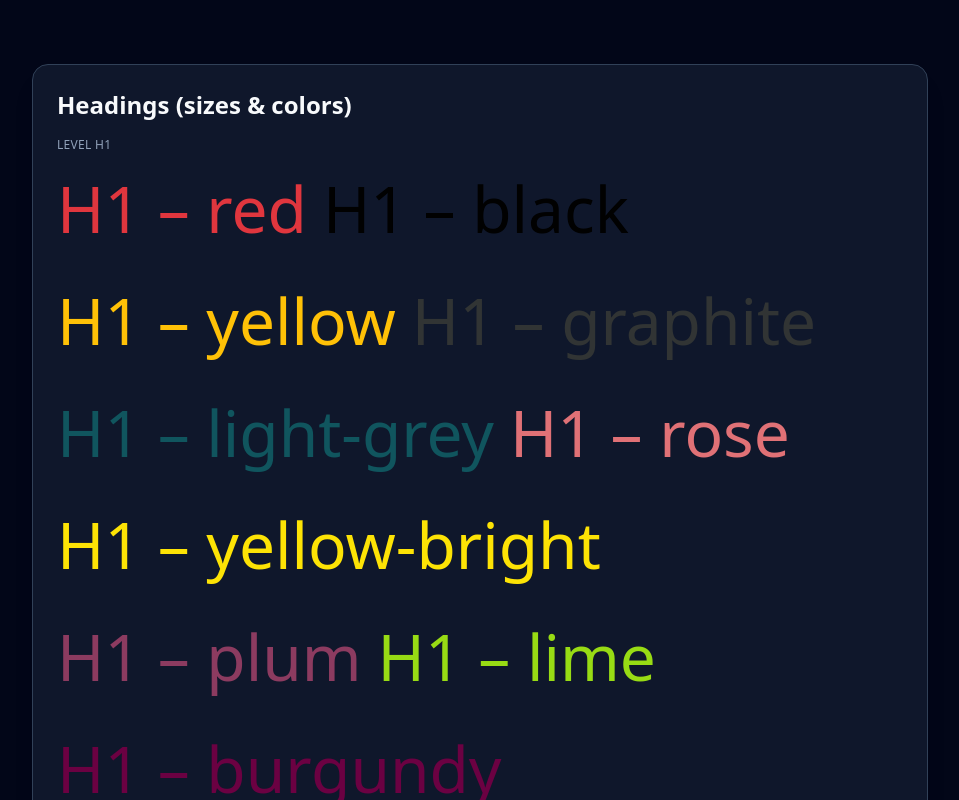
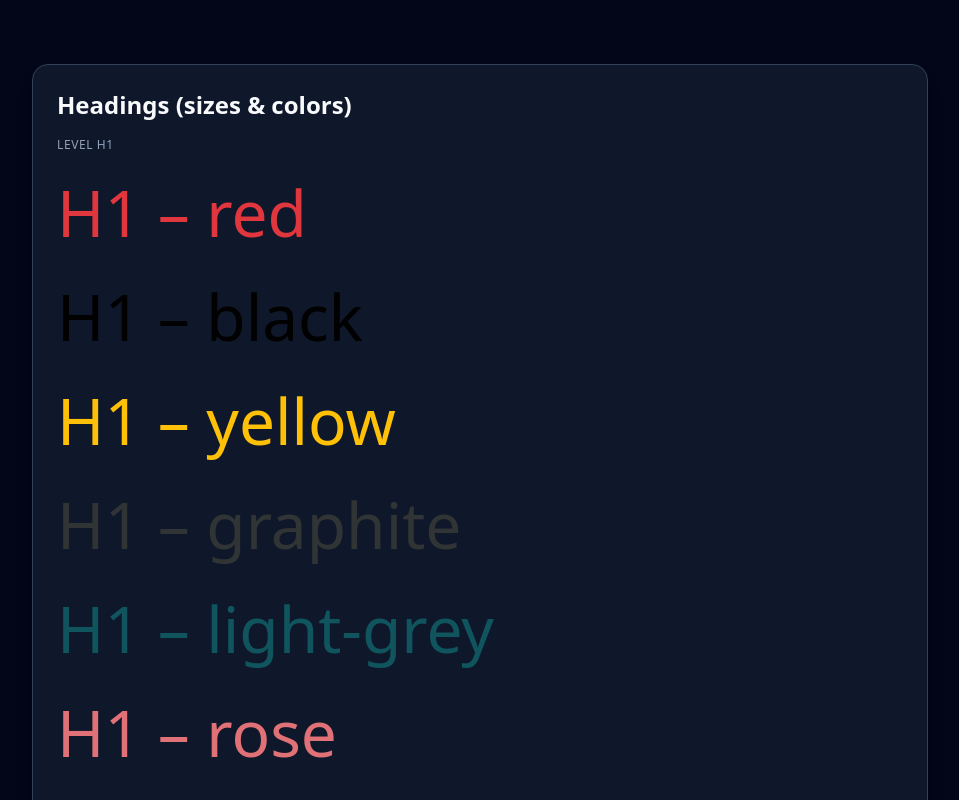
Before and after one commit to humbertoragazzini/primalport-rebuild, a Next.js app: page /components in a window 1280 px wide. Shown: the part 800-1600 px from the top of the page, without its empty margins (160-1119 px from the left). Built offline with nearby package versions, Linux system fonts and the light colour scheme.

Commit message:
small struct change

```diff
--- a/src/app/components/components.tsx
+++ b/src/app/components/components.tsx
@@ -1,4 +1,4 @@
-import Heading from "@/components/atoms/Heading";
+import Heading from "@/src/components/atoms/Heading";
 
 // one source of truth: all literals so Tailwind can see them
 const COLORS = [
@@ -55,19 +55,21 @@ export function HeadingShowcase() {
           Headings (sizes & colors)
         </h2>
 
-        <div className="space-y-8">
+        <div className="space-y-10">
           {[1, 2, 3, 4, 5, 6].map((level) => (
-            <div key={level} className="space-y-2">
-              <p className="text-xs uppercase tracking-wide text-slate-400">
+            <div key={level} className="space-y-3">
+              {/* Section label */}
+              <p className="text-xs uppercase tracking-wider text-slate-400">
                 Level h{level}
               </p>
 
-              <div className="flex flex-wrap gap-4 items-baseline">
+              {/* Row of all color variants for this level */}
+              <div className="flex flex-col gap-2">
                 {COLORS.map((color) => (
                   <Heading
                     key={`${level}-${color.name}`}
                     level={level as 1 | 2 | 3 | 4 | 5 | 6}
-                    className={color.text}
+                    className={`${color.text}`}
                   >
                     {`H${level} – ${color.name}`}
                   </Heading>
```
Also changed, not shown: src/components/atoms/Heading.tsx (renamed from components/atoms/Heading.tsx).
